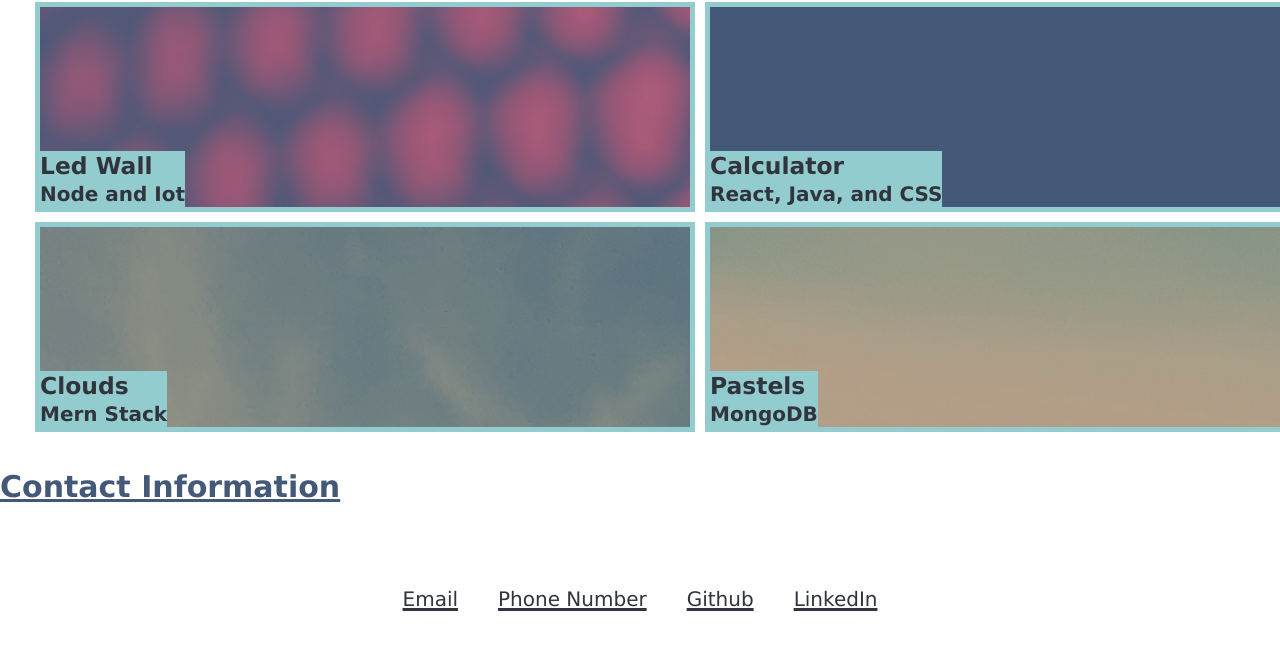
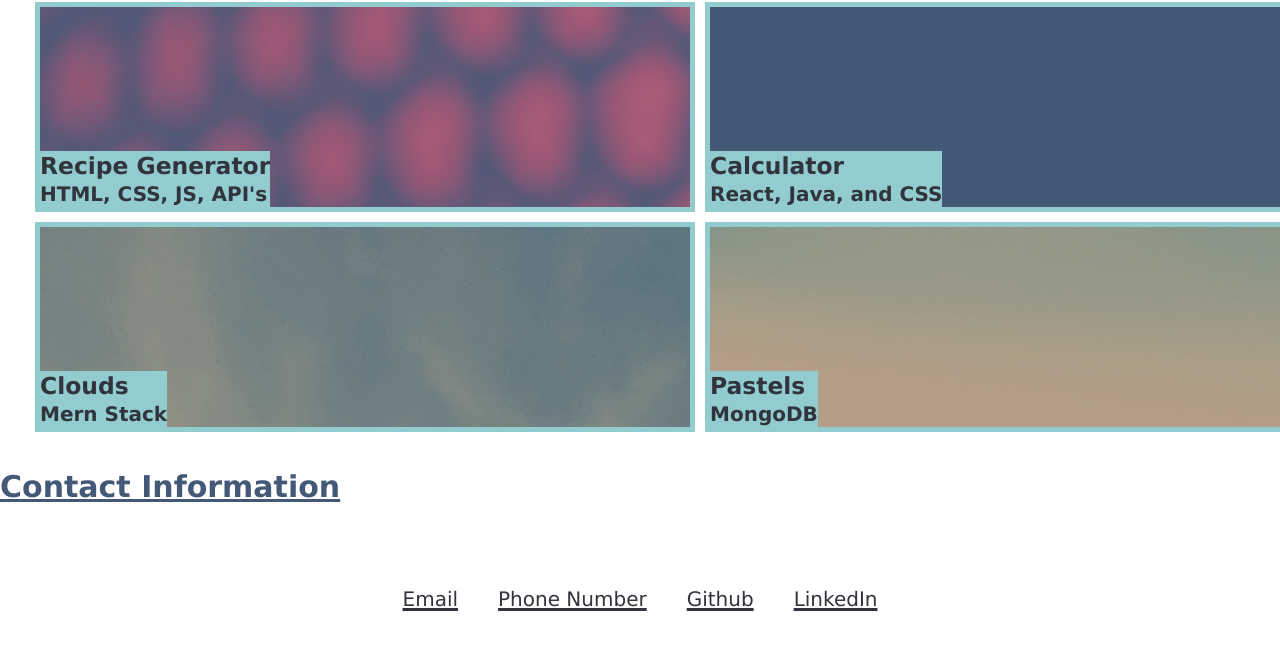
Before and after one commit to wmskillas/Portfolio, a plain HTML site: page index.html in a window 1280 px wide. Shown: the part 1480-2130 px from the top of the page. Drawn offline with Linux system fonts and the light colour scheme.

Commit message:
added new project to portfolio

```diff
--- a/index.html
+++ b/index.html
@@ -42,10 +42,10 @@
                 </div>
             </a>
 
-            <a href="https://www.w3schools.com/nodejs/nodejs_intro.asp" class="img led-img">
+            <a href="https://wmskillas.github.io/Recipe-Generator/" class="img led-img">
                 <div class="img-text">
-                    <h3>Led Wall</h3>
-                    <h4>Node and Iot</h4>
+                    <h3>Recipe Generator</h3>
+                    <h4>HTML, CSS, JS, API's</h4>
                 </div>
             </a>
             <a href="https://www.w3schools.com/whatis/whatis_react.asp" class="img calc-img">
```
